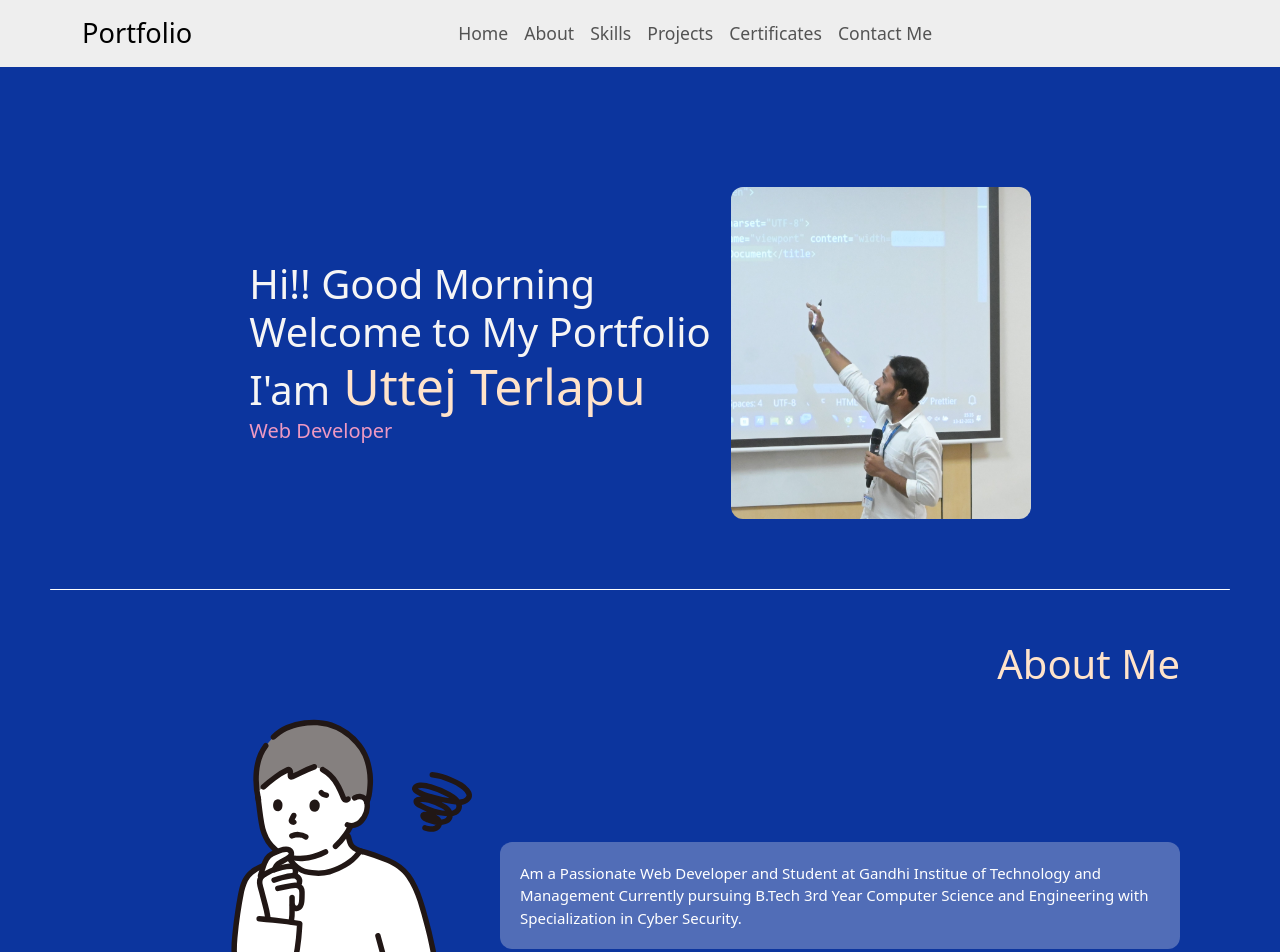
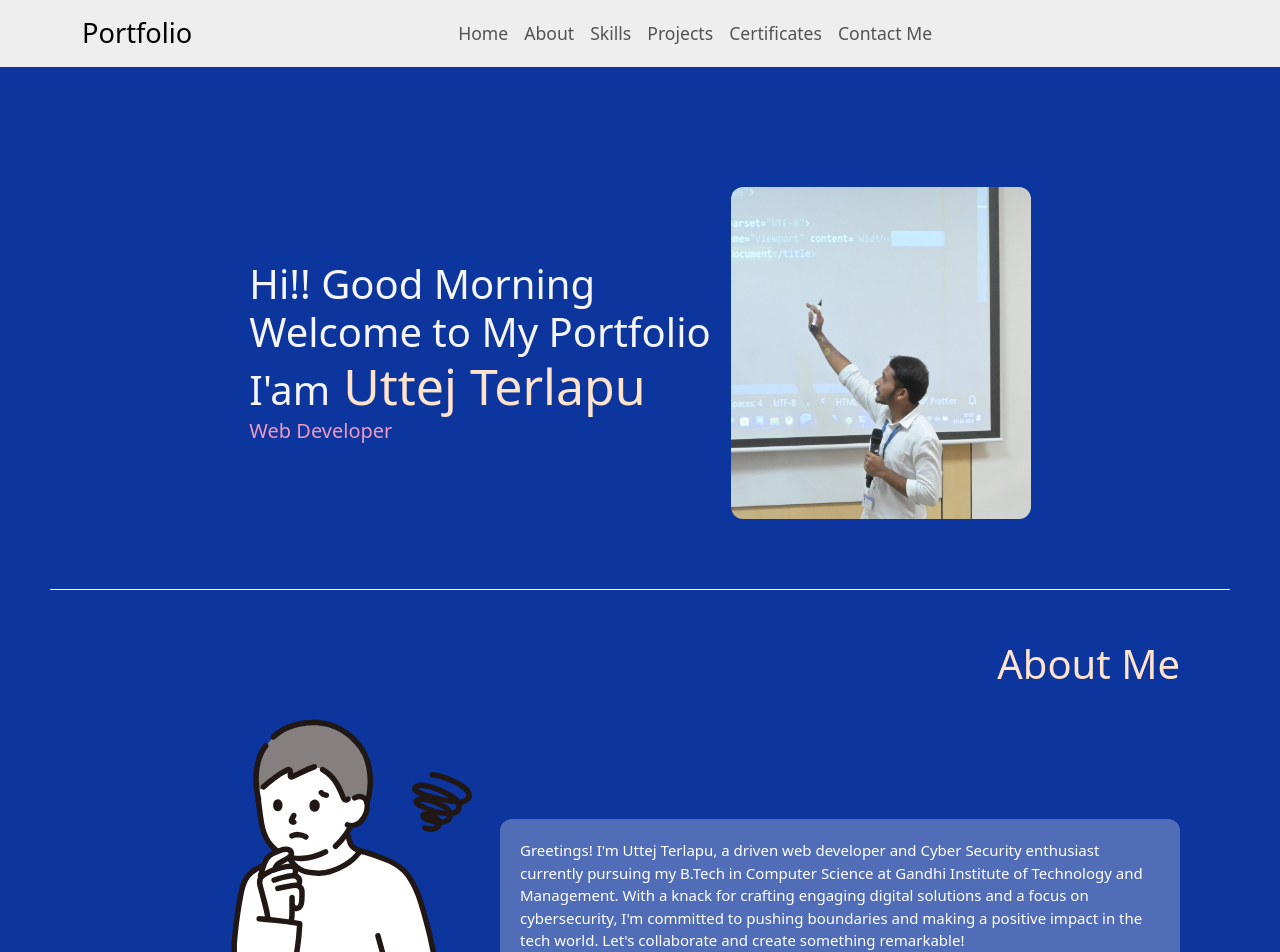
Before and after one commit to uttejterlapu/Portfolio_, a React (Create React App) app: page / in a window 1280 px wide. Shown: the top 952 px of the page. Built offline with nearby package versions, Linux system fonts and the light colour scheme.

Commit message:
edited about us page

```diff
--- a/src/Pages/About.js
+++ b/src/Pages/About.js
@@ -8,7 +8,7 @@ const AboutMe = () => {
         <img className='person' src={Person} alt='person svg' />
         <div className='content-about'>
           <p>
-            Am a Passionate Web Developer and Student at Gandhi Institue of Technology and Management Currently pursuing B.Tech 3rd Year Computer Science and Engineering with Specialization in Cyber Security.
+          Greetings! I'm Uttej Terlapu, a driven web developer and Cyber Security enthusiast currently pursuing my B.Tech in Computer Science at Gandhi Institute of Technology and Management. With a knack for crafting engaging digital solutions and a focus on cybersecurity, I'm committed to pushing boundaries and making a positive impact in the tech world. Let's collaborate and create something remarkable!
           </p>
         </div>
       </div>
```
